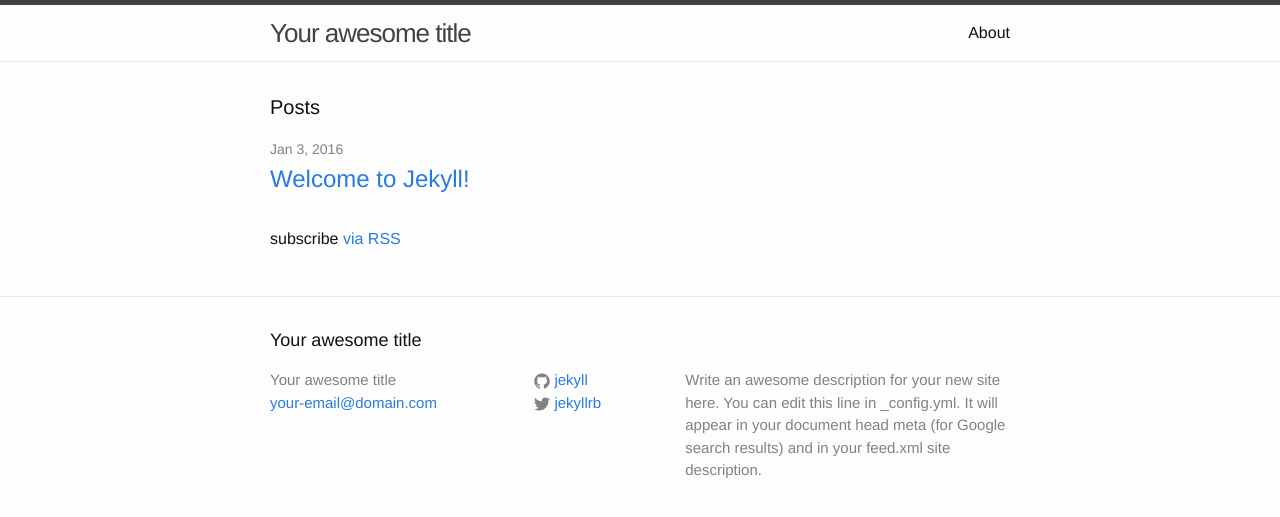
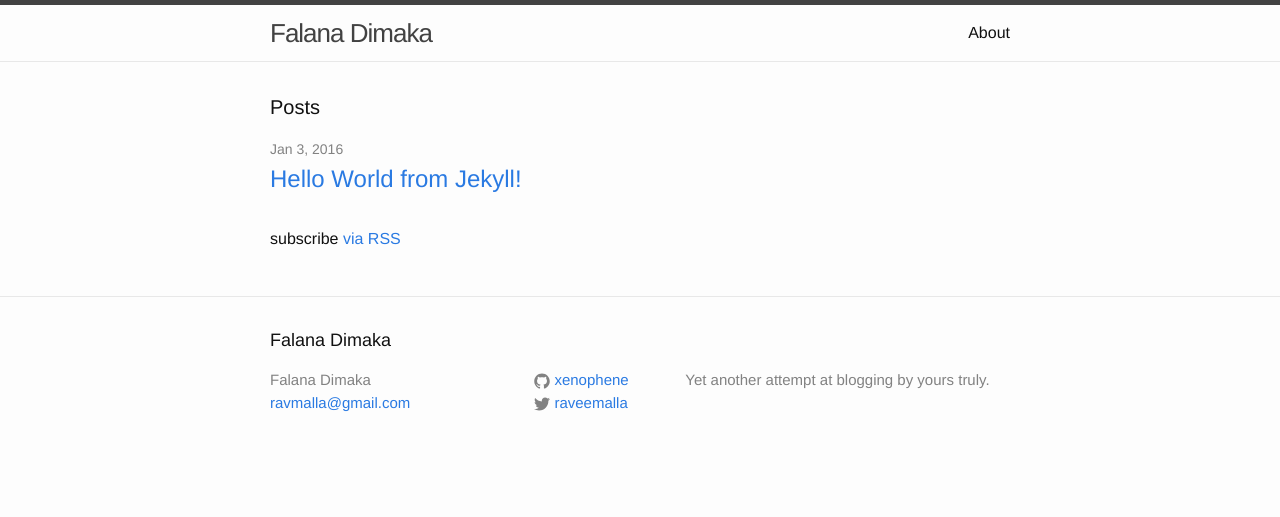
Before and after one commit to xenophene/xenophene.github.io, a Jekyll site: the page built from blog/index.html, in a window 1280 px wide. Shown: the top 517 px of the page. Built offline with Jekyll 4.4.1, drawn with Linux system fonts in a browser that asks for light colours.

Commit message:
hello world post

```diff
--- a/blog/_config.yml
+++ b/blog/_config.yml
@@ -6,16 +6,14 @@
 # 'jekyll serve'. If you change this file, please restart the server process.
 
 # Site settings
-title: Your awesome title
-email: your-email@domain.com
+title: Falana Dimaka
+email: ravmalla@gmail.com
 description: > # this means to ignore newlines until "baseurl:"
-  Write an awesome description for your new site here. You can edit this
-  line in _config.yml. It will appear in your document head meta (for
-  Google search results) and in your feed.xml site description.
+  Yet another attempt at blogging by yours truly.
 baseurl: "" # the subpath of your site, e.g. /blog
-url: "http://yourdomain.com" # the base hostname & protocol for your site
-twitter_username: jekyllrb
-github_username:  jekyll
+url: "http://xenophene.github.io/" # the base hostname & protocol for your site
+twitter_username: raveemalla
+github_username:  xenophene
 
 # Build settings
 markdown: kramdown
```
Also changed, not shown: blog/_posts/2016-01-02-hello-jekyll.markdown (added, +17 -0 lines), blog/_posts/2016-01-02-welcome-to-jekyll.markdown (deleted, +0 -25 lines).
